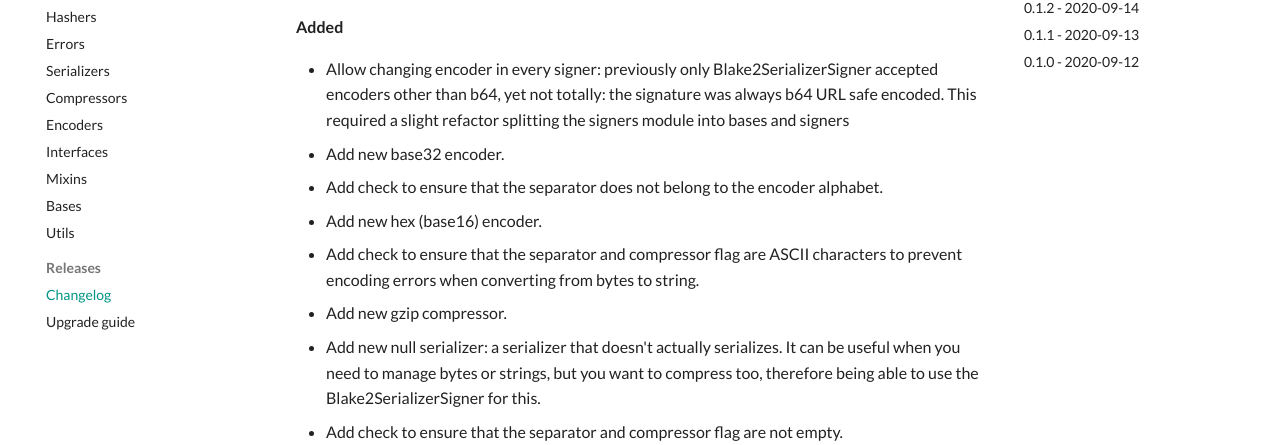
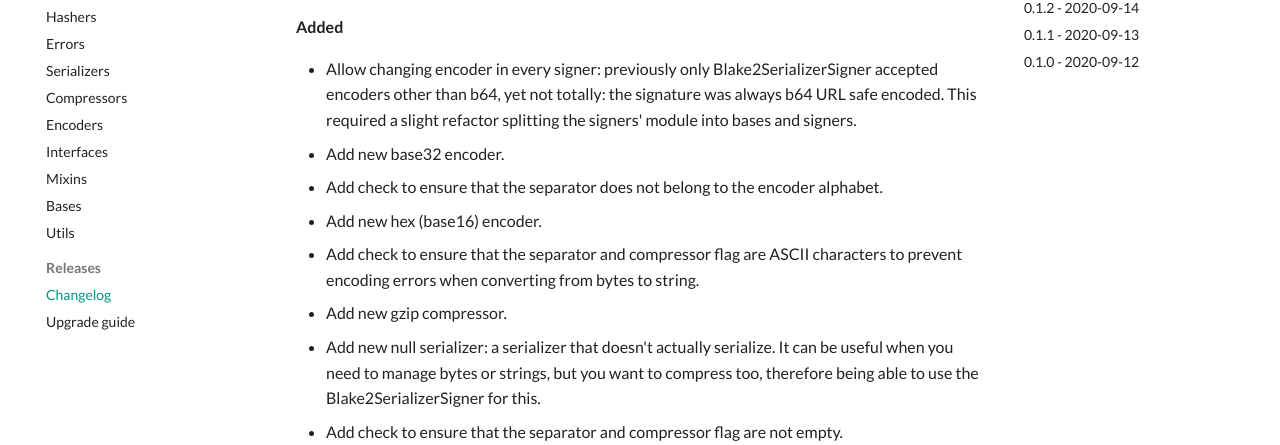
Before and after one commit to HacKanCuBa/blake2signer, an MkDocs documentation site: the page built from docs/changelog.md, in a window 1280 px wide and 900 px high. Shown: the part 426-871 px from the top of the window. Built offline with MkDocs 1.6.1 and Material for MkDocs 9.7.7, drawn with Linux system fonts in a browser that asks for light colours; comment, search, counter and statistics services are not loaded.

Commit message:
:pencil2: Fix typos in changelog

```diff
--- a/docs/changelog.md
+++ b/docs/changelog.md
@@ -10,13 +10,13 @@
 
 **Added**
 
-- Allow changing encoder in every signer: previously only Blake2SerializerSigner accepted encoders other than b64, yet not totally: the signature was always b64 URL safe encoded. This required a slight refactor splitting the signers module into bases and signers
+- Allow changing encoder in every signer: previously only Blake2SerializerSigner accepted encoders other than b64, yet not totally: the signature was always b64 URL safe encoded. This required a slight refactor splitting the signers' module into bases and signers.
 - Add new base32 encoder.
 - Add check to ensure that the separator does not belong to the encoder alphabet.
 - Add new hex (base16) encoder.
 - Add check to ensure that the separator and compressor flag are ASCII characters to prevent encoding errors when converting from bytes to string.
 - Add new gzip compressor.
-- Add new null serializer: a serializer that doesn't actually serializes. It can be useful when you need to manage bytes or strings, but you want to compress too, therefore being able to use the Blake2SerializerSigner for this.
+- Add new null serializer: a serializer that doesn't actually serialize. It can be useful when you need to manage bytes or strings, but you want to compress too, therefore being able to use the Blake2SerializerSigner for this.
 - Add check to ensure that the separator and compressor flag are not empty.
 - Add check to ensure that the encoder alphabet is ASCII and not empty.
 - Add signature timestamp to `ExpiredSignatureError` exception in new `timestamp` parameter as an aware datetime object.
```
Also changed, not shown: CHANGELOG.rst.
